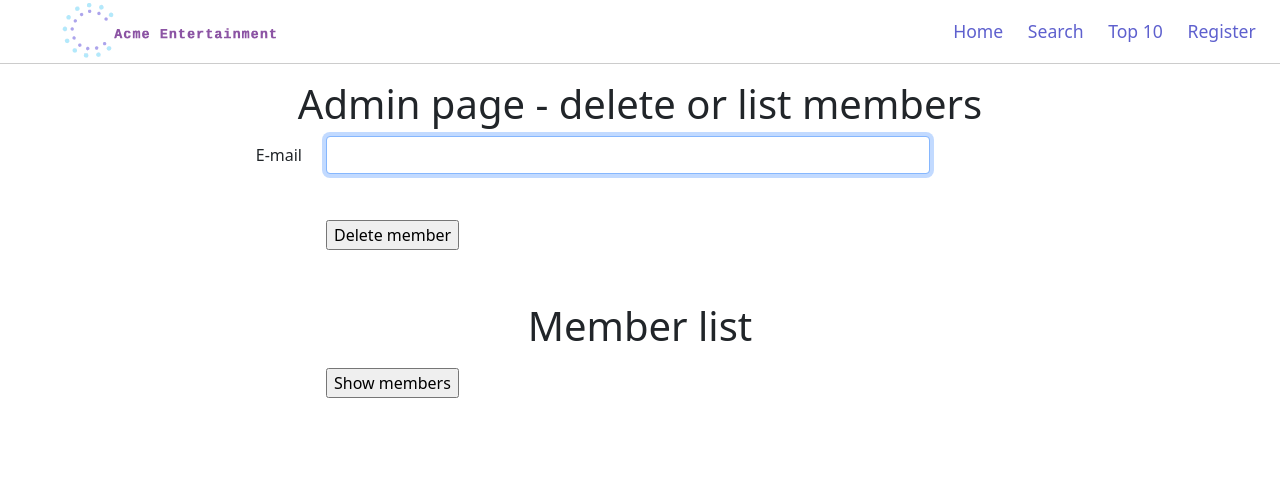
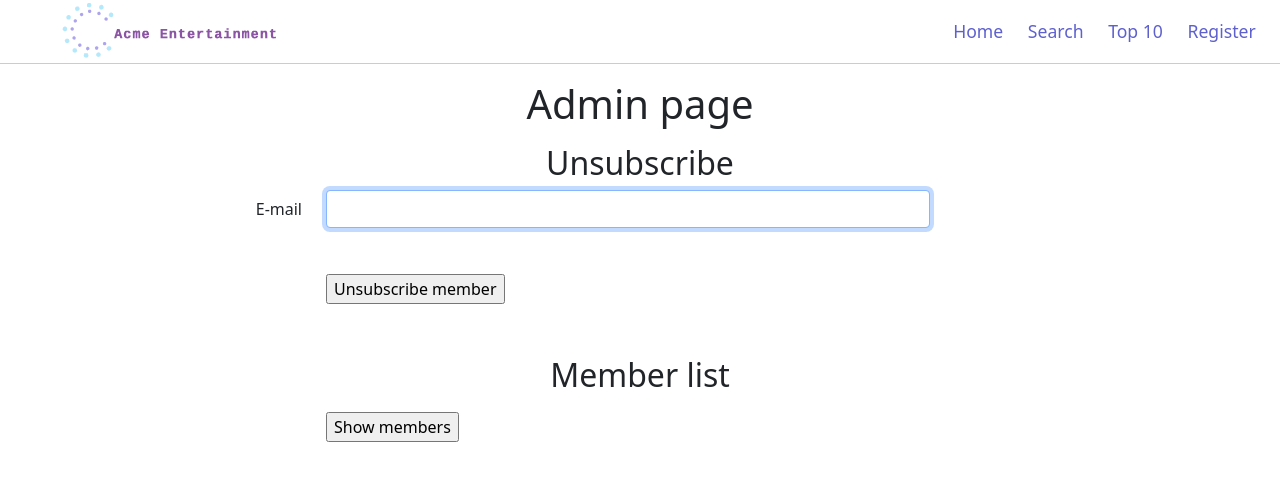
Before and after one commit to ivanngyb/MovieGroupProject, a PHP site: page /admin.php in a window 1280 px wide. Shown: the top 481 px of the page. Run offline with PHP 8.4, Linux system fonts and the light colour scheme.

Commit message:
Update admin page layout and text.

```diff
--- a/web_files/admin.php
+++ b/web_files/admin.php
@@ -35,10 +35,13 @@
         require "nav.php";
         ?>
         <header class="container-fluid text-center mt-3">
-            <h1>Admin page - delete or list members</h1>
+            <h1>Admin page</h1>
         </header>
         <main>
-            <!-- The Delete User Form -->
+            <div class="container-fluid text-center mt-3">
+                <h2>Unsubscribe</h2>
+            </div>
+            <!-- The Unsubscribe User Form -->
             <form class="m-0 row" method="post" action="delete">
                 <?php
 
@@ -52,12 +55,12 @@
                 <div class="row mb-3">
                     <label class="col-2 col-sm-2 col-md-2 col-xl-3 col-form-label"></label>
                     <div class="col-10 col-sm-10 col-md-9 col-xl-6">
-                        <input class="button"  class="form-control" name="delete" type="submit" value="Delete member">
+                        <input class="button"  class="form-control" name="unsubscribe" type="submit" value="Unsubscribe member">
                     </div>
                 </div>
             </form>
             <div class="container-fluid text-center mt-3">
-                <h1>Member list</h1>
+                <h2>Member list</h2>
             </div>
             <form class="m-0 row" method="post" action="admin.php">
             <div class="row mb-3">
@@ -77,10 +80,16 @@
                                 <tr>
                                     <th>Full name</th>
                                     <th>E-mail address</th>
+                                    <th>Subscribed to newsletter</th>
+                                    <th>Subscribed to newsflashes</th>
+                                    <th>Unsubscribe</th>
                                 </tr>
                                 <tr>
                                     <td>Caspian</td>
                                     <td>your.name.here@example.com</td>
+                                    <td>Yes</td>
+                                    <td>No</td>
+                                    <td>Unsubscribe</td>
                                 </tr>
                             </table>
                         </div>
```
